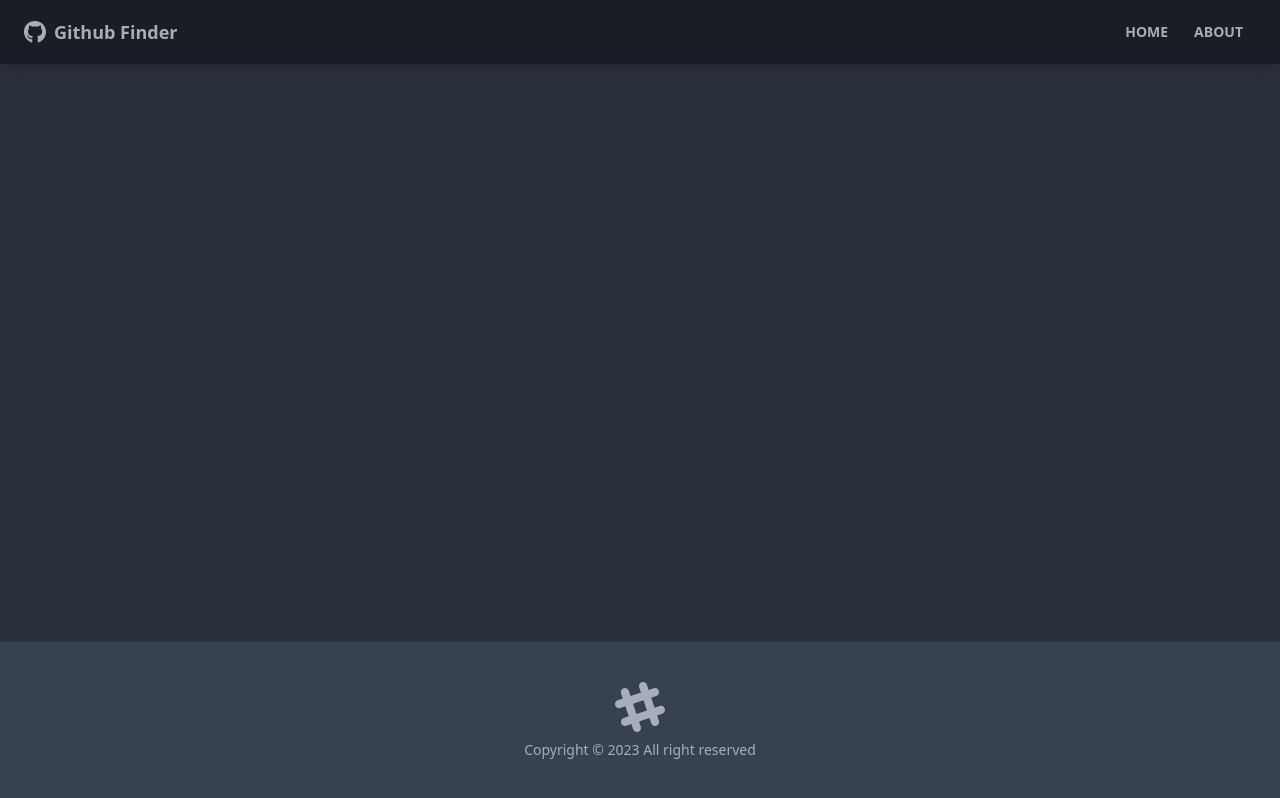
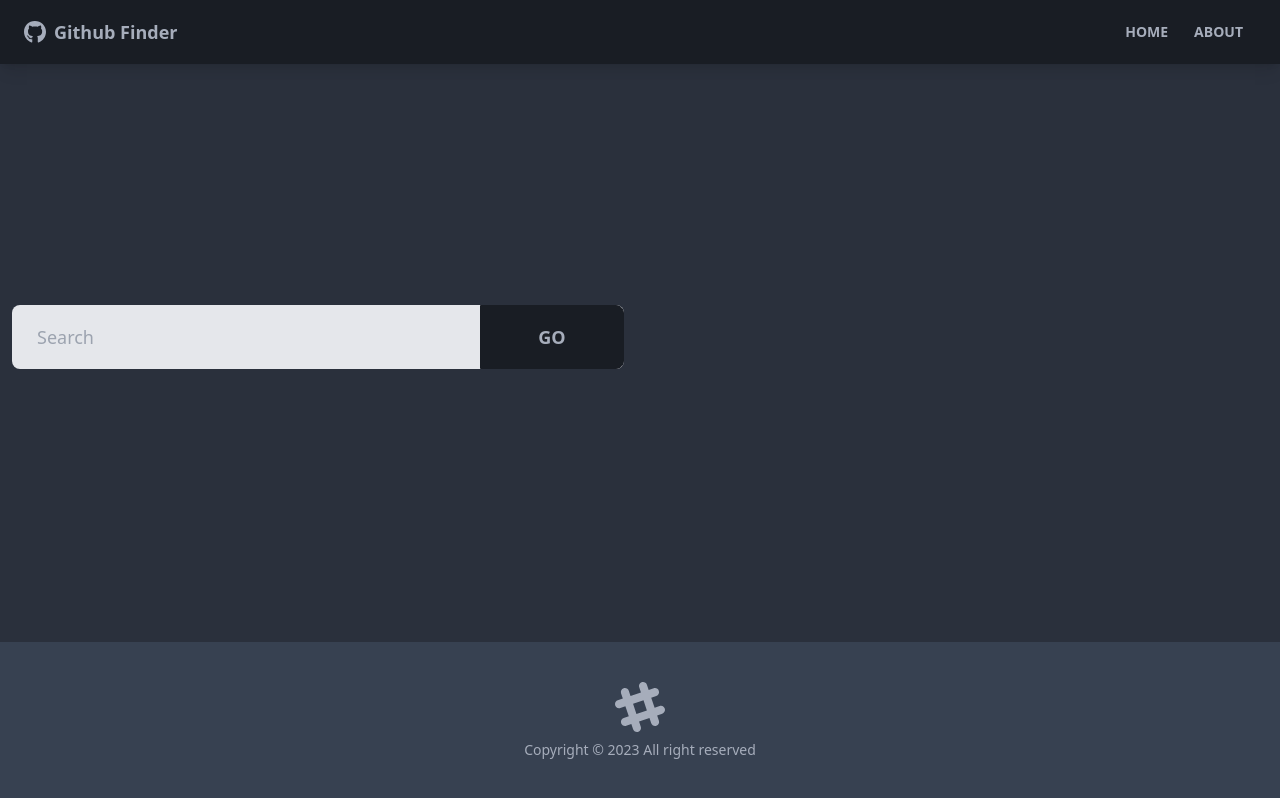
Before and after one commit to kakmsaikou/github-finder, a React (Vite) app: page / in a window 1280 px wide. Built offline with nearby package versions, Linux system fonts and the light colour scheme.

Commit message:
feat: 创建 UserSearch

```diff
--- /dev/null
+++ b/src/components/users/UserSearch.tsx
@@ -0,0 +1,54 @@
+import { ChangeEvent, FormEvent, useContext, useState } from 'react';
+import { GithubContext } from '../../context/github/GithubContext';
+
+const UserSearch = () => {
+  const [text, setText] = useState('');
+
+  const { users } = useContext(GithubContext);
+
+  const handleChange = (e: ChangeEvent<HTMLInputElement>) =>
+    setText(e.target.value);
+
+  const handleSubmit = (e: FormEvent<HTMLFormElement>) => {
+    e.preventDefault();
+    if (text === '') {
+      alert('Please enter something');
+    } else {
+      // @todo - search users
+
+      setText('');
+    }
+  };
+  return (
+    <div className='grid grid-cols-1 xl:grid-cols-2 lg:grid-cols-2 md:grid-cols-2 mb-8 gap-8'>
+      <div>
+        <form onSubmit={handleSubmit}>
+          <div className='form-control'>
+            <div className='relative'>
+              <input
+                type='text'
+                className='w-full pr-40 bg-gray-200 input input-lg text-black'
+                placeholder='Search'
+                value={text}
+                onChange={handleChange}
+              />
+              <button
+                type='submit'
+                className='absolute top-0 right-0 rounded-l-none w-36 btn btn-lg'
+              >
+                Go
+              </button>
+            </div>
+          </div>
+        </form>
+      </div>
+      {users.length > 0 && (
+        <div>
+          <button className='btn btn-ghost btn-lg'>Clear</button>
+        </div>
+      )}
+    </div>
+  );
+};
+
+export default UserSearch;
--- a/src/pages/HomePage.tsx
+++ b/src/pages/HomePage.tsx
@@ -1,7 +1,13 @@
 import UserResults from '../components/users/UserResults';
+import UserSearch from '../components/users/UserSearch';
 
 const HomePage = () => {
-  return <UserResults />;
+  return (
+    <>
+      <UserSearch />
+      <UserResults />
+    </>
+  );
 };
 
 export default HomePage;
```
